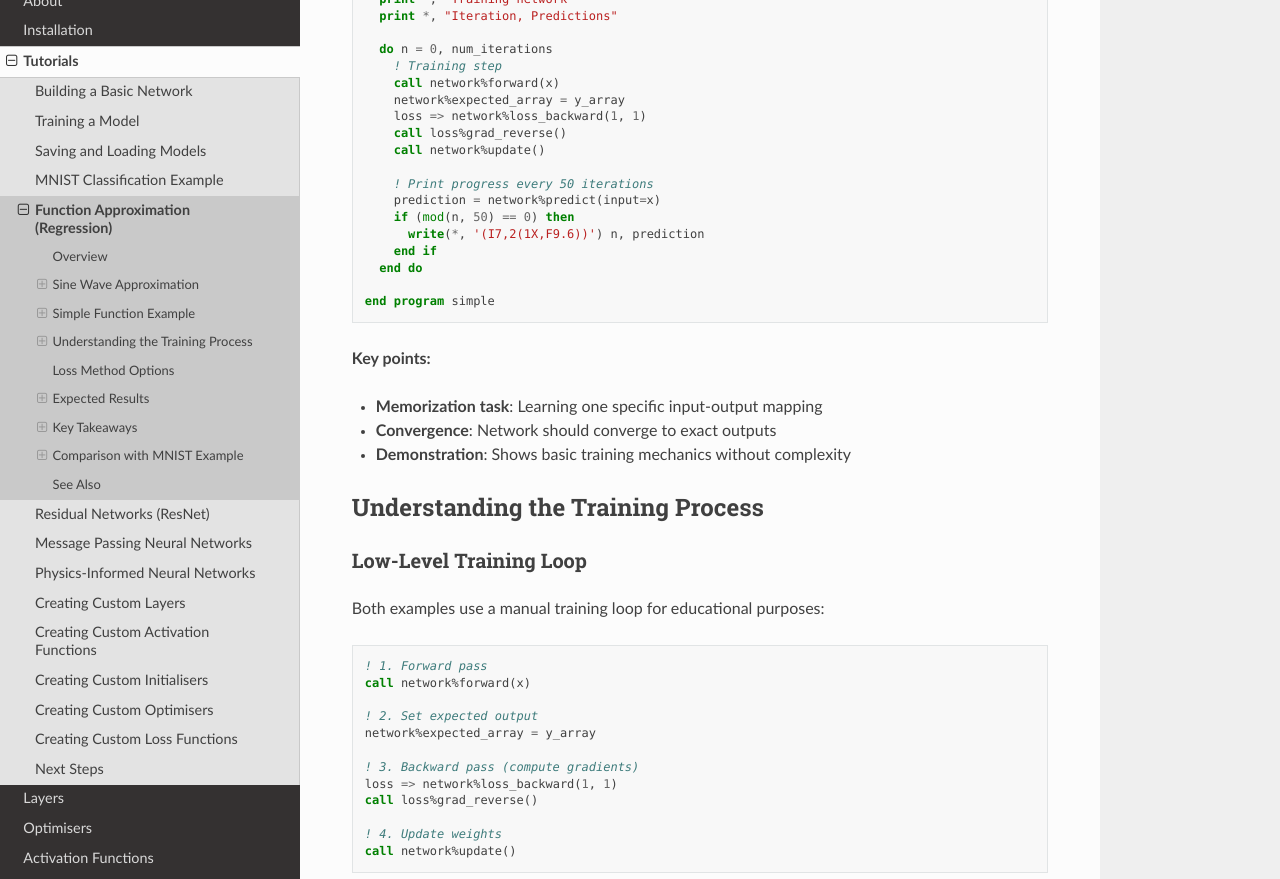
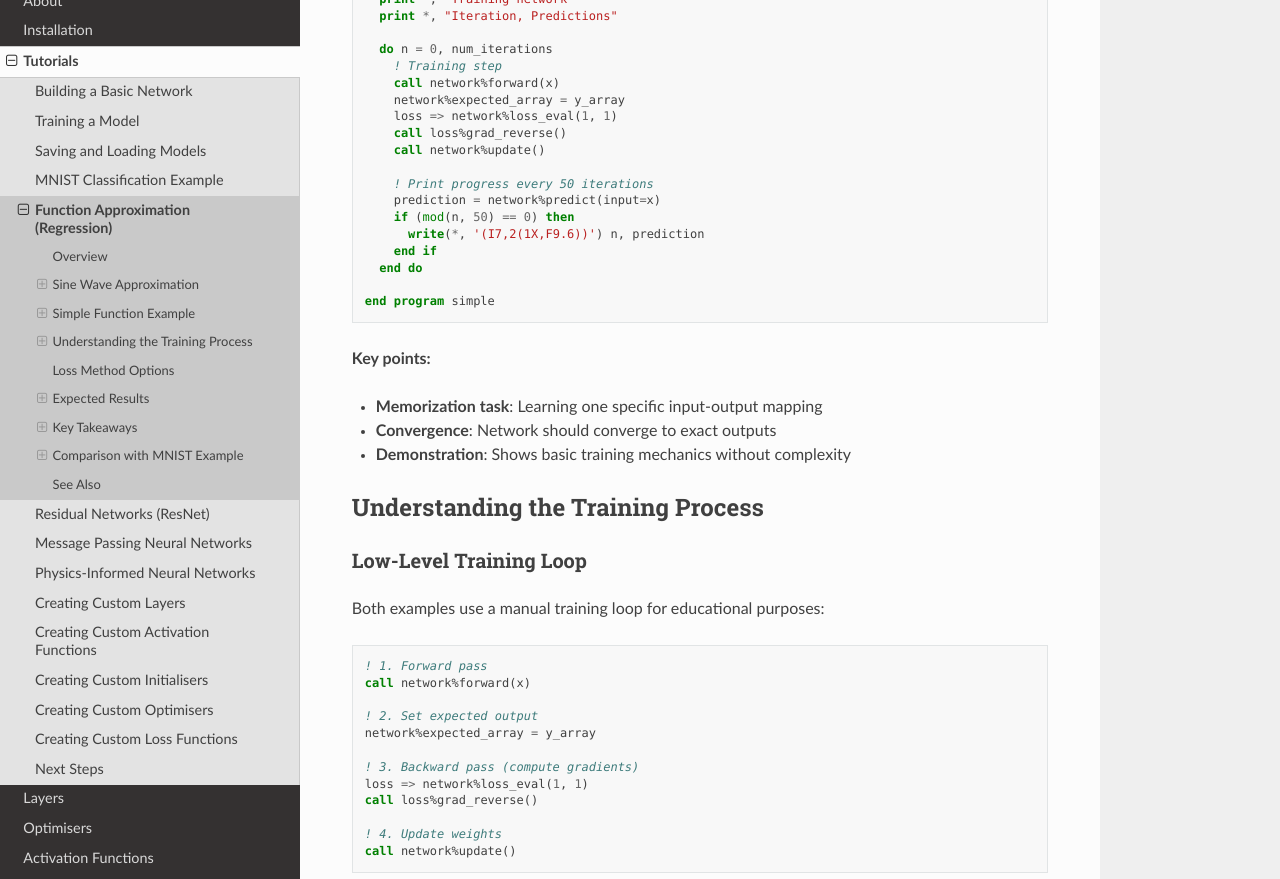
Before and after one commit to nedtaylor/athena, a Sphinx documentation site: the page built from docs/source/tutorials/regression_example.rst, in a window 1280 px wide and 1400 px high, scrolled down 3362 px. Shown: the part 151-1030 px from the top of the window. Built offline with Sphinx 7.4.7 and the Read the Docs theme 3.1.0, drawn with Linux system fonts in a browser that asks for light colours; some of the changed text lies outside the part shown.

Commit message:
Standardise procedure naming

```diff
--- a/docs/source/tutorials/regression_example.rst
+++ b/docs/source/tutorials/regression_example.rst
@@ -107,7 +107,7 @@ The example uses a low-level training loop for fine control:
        call network%set_batch_size(1)
        call network%forward(x)
        network%expected_array = y_array
-       loss => network%loss_backward(1, 1)
+       loss => network%loss_eval(1, 1)
        call loss%grad_reverse()
        call network%update()
 
@@ -195,7 +195,7 @@ Training on Fixed Data
        ! Training step
        call network%forward(x)
        network%expected_array = y_array
-       loss => network%loss_backward(1, 1)
+       loss => network%loss_eval(1, 1)
        call loss%grad_reverse()
        call network%update()
 
@@ -231,7 +231,7 @@ Both examples use a manual training loop for educational purposes:
    network%expected_array = y_array
 
    ! 3. Backward pass (compute gradients)
-   loss => network%loss_backward(1, 1)
+   loss => network%loss_eval(1, 1)
    call loss%grad_reverse()
 
    ! 4. Update weights
```
Also changed, not shown: 5 other files.
